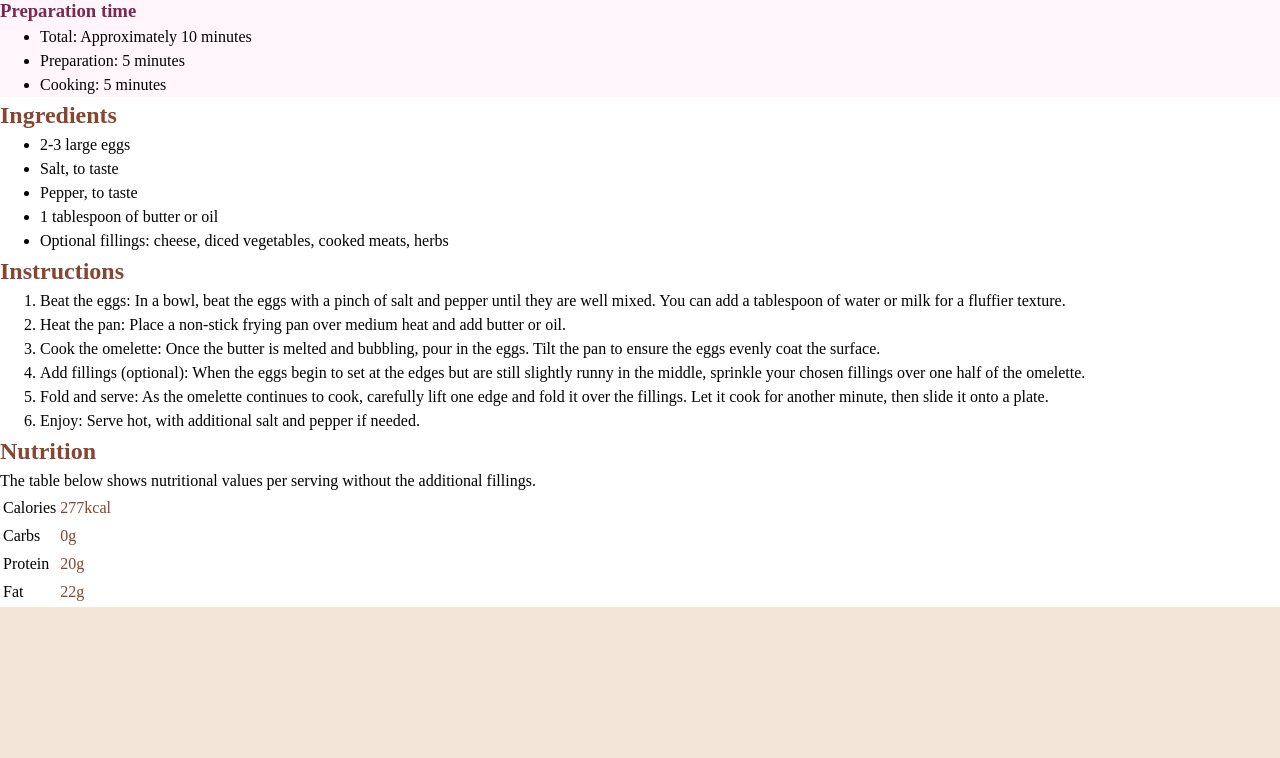
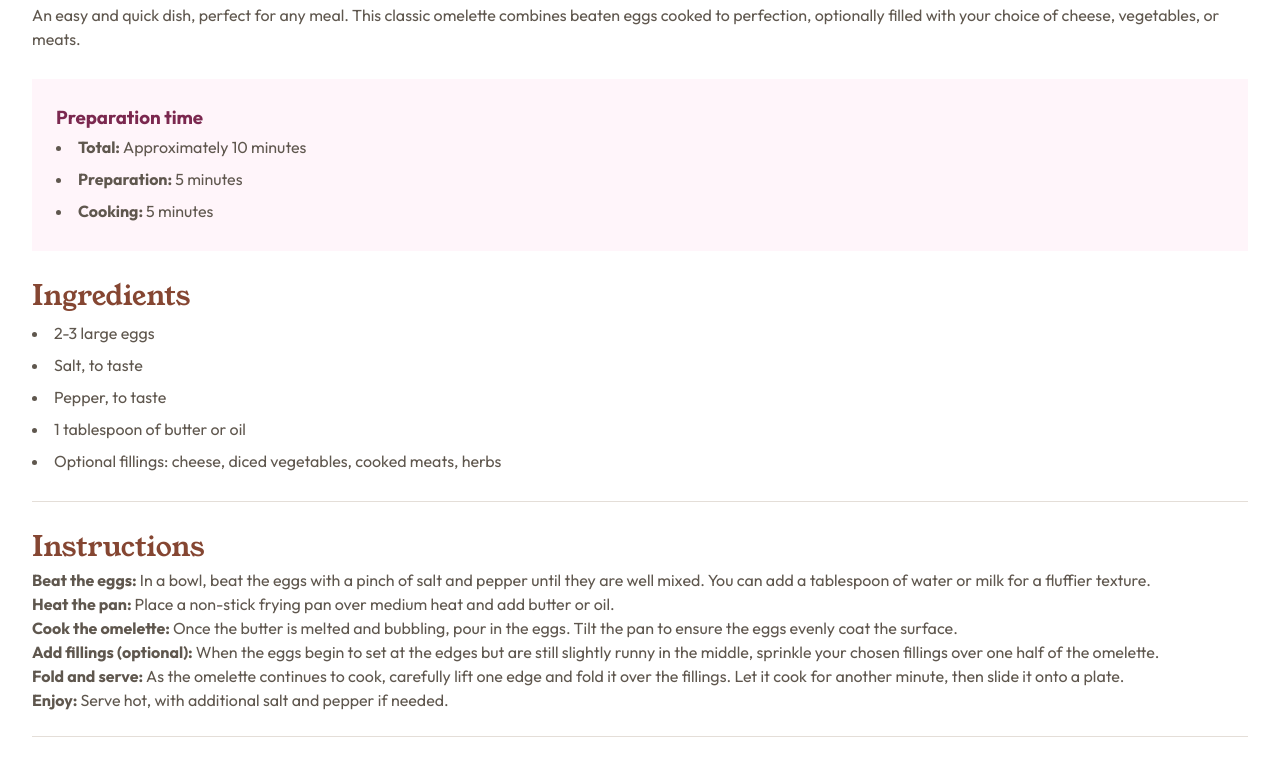
Before and after one commit to Periodication/Frontend-Mentor-Recipe-page-main, a plain HTML site: page index.html in a window 1280 px wide. Shown: the part 672-1430 px from the top of the page. Before the commit the page ends 1279 px from the top, so only its background shows below. Drawn offline with Linux system fonts and the light colour scheme.

Commit message:
Added some styling, added seperator div lines

```diff
--- a/index.html
+++ b/index.html
@@ -29,16 +29,16 @@
   <main>
     <div class="card bg-white">
       <img src="./assets/images/image-omelette.jpeg" alt="Omelette image">
-      <section>
+      <section class="intro">
         <h1>Simple Omelette Recipe</h1>
-        <p>
+        <p class="text-stone-600">
           An easy and quick dish, perfect for any meal. This classic omelette combines beaten eggs cooked
           to perfection, optionally filled with your choice of cheese, vegetables, or meats.
         </p>
 
         <div class="prep-card bg-rose-50">
           <h3 class="text-rose-800">Preparation time</h3>
-          <ul>
+          <ul role="list" class="text-stone-600">
             <li><span class="item-title">Total: </span>Approximately 10 minutes</li>
             <li><span class="item-title">Preparation: </span>5 minutes</li>
             <li><span class="item-title">Cooking: </span>5 minutes</li>
@@ -48,7 +48,7 @@
 
       <section>
         <h2 class="text-brown-800">Ingredients</h2>
-        <ul>
+        <ul role="list" class="text-stone-600">
           <li>2-3 large eggs</li>
           <li>Salt, to taste</li>
           <li>Pepper, to taste</li>
@@ -57,9 +57,11 @@
         </ul>
       </section>
 
+      <div class="seperator bg-stone-150"></div>
+
       <section>
         <h2 class="text-brown-800">Instructions</h2>
-        <ol>
+        <ol role="list" class="text-stone-600">
           <li>
             <span class="item-title">Beat the eggs: </span>In a bowl, beat the eggs with a pinch of salt and pepper until they are well mixed.
             You can add a tablespoon of water or milk for a fluffier texture.
@@ -90,10 +92,12 @@
         </ol>
       </section>
 
+      <div class="seperator bg-stone-150"></div>
+
       <section>
         <h2 class="text-brown-800">Nutrition</h2>
-        <p>The table below shows nutritional values per serving without the additional fillings.</p>
-        <table class="nutrition-table">
+        <p class="text-stone-600">The table below shows nutritional values per serving without the additional fillings.</p>
+        <table class="nutrition-table text-stone-600">
           <tr>
             <td>Calories</td>
             <td class="text-brown-800">277kcal</td>
--- a/style.css
+++ b/style.css
@@ -10,14 +10,17 @@
     --clr-rose-50: hsl(330, 100%, 98%);
     --clr-rose-800: hsl(332, 51%, 32%);
 
+    --ff-heading: 'Young Serif', serif;
+    --ff-body: 'Outfit';
+
     --fw-regular: 400;
     --fw-semibold: 600;
     --fw-bold: 700;
 
     --fs-400: 1rem;
     --fs-500: 1.3125rem;
-    --fs-700: 2rem;
-    --fs-800: 2.25rem;
+    --fs-700: 1.75rem;
+    --fs-800: 2.125rem;
     --fs-900: 3rem;
 }
 
@@ -30,6 +33,7 @@
 }
 
 * {
+    padding: 0;
     margin: 0;
 }
 
@@ -66,6 +70,10 @@ p, h1, h2, h3, h4, h5, h6 {
     background-color: var(--clr-rose-50);
 }
 
+.bg-stone-150 {
+    background-color: var(--clr-stone-150);
+}
+
 .text-rose-800 {
     color: var(--clr-rose-800);
 }
@@ -85,4 +93,56 @@ p, h1, h2, h3, h4, h5, h6 {
 /** General styling */
 body {
     background-color: var(--clr-stone-100);
+    font-family: var(--ff-body);
 }
+
+h1, h2 {
+    font-family: var(--ff-heading);
+    font-weight: var(--fw-regular);
+}
+
+h1 {
+    font-size: var(--fs-800);
+    line-height: 1.1;
+}
+
+h2 {
+    font-size: var(--fs-700);
+}
+
+.card {
+    display: flex;
+    flex-direction: column;
+    gap: 1.5rem;
+}
+
+section, .seperator {
+    margin: 0 2rem;
+}
+
+.intro {
+    display: flex;
+    flex-direction: column;
+    gap: 1.75rem;
+}
+
+.prep-card {
+    padding: 1.5rem;
+}
+
+ul[role='list'] {
+    list-style: disc inside;
+    line-height: 2;
+}
+
+.seperator {
+    height: 1px;
+}
+
+.item-title {
+    font-weight: var(--fw-bold);
+}
+
+.attribution {
+    display: none;
+}
```
Lines whose indentation alone changed are shown as unchanged.
